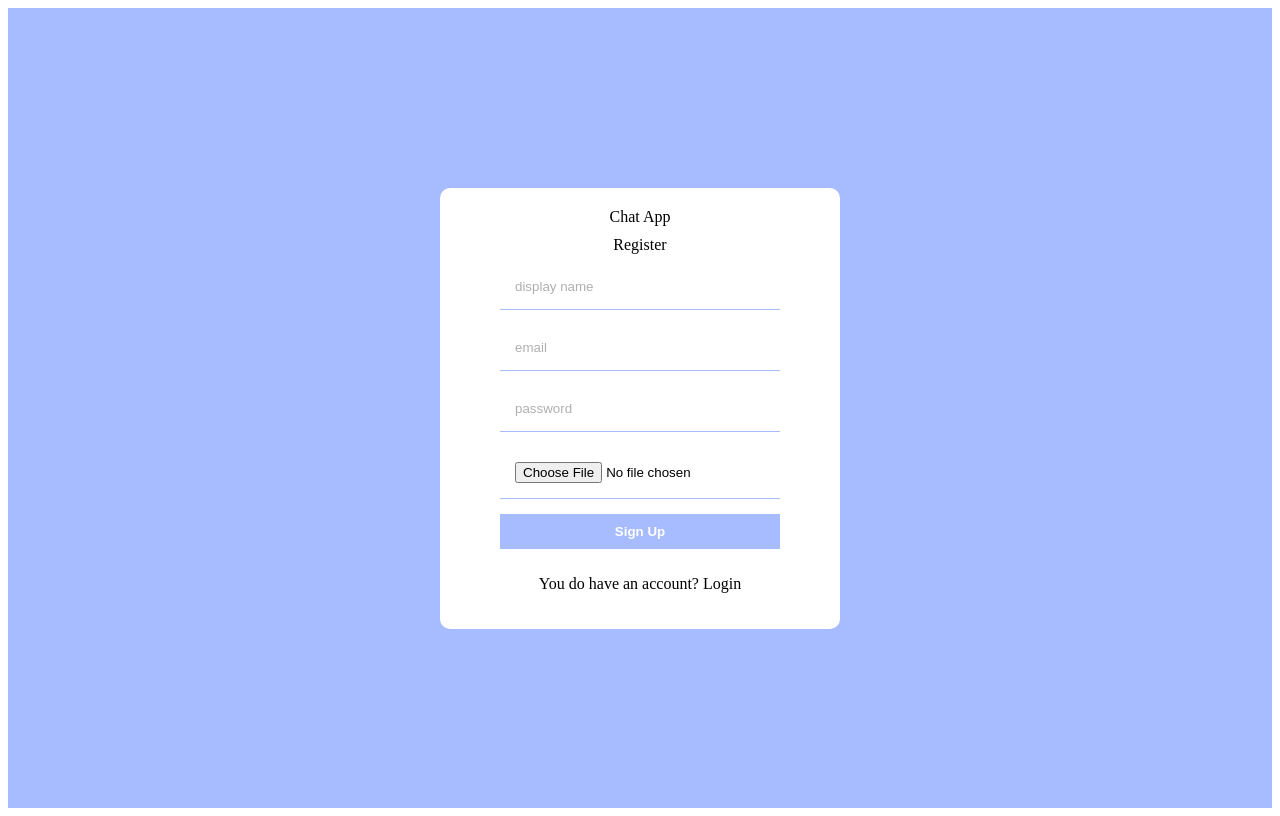
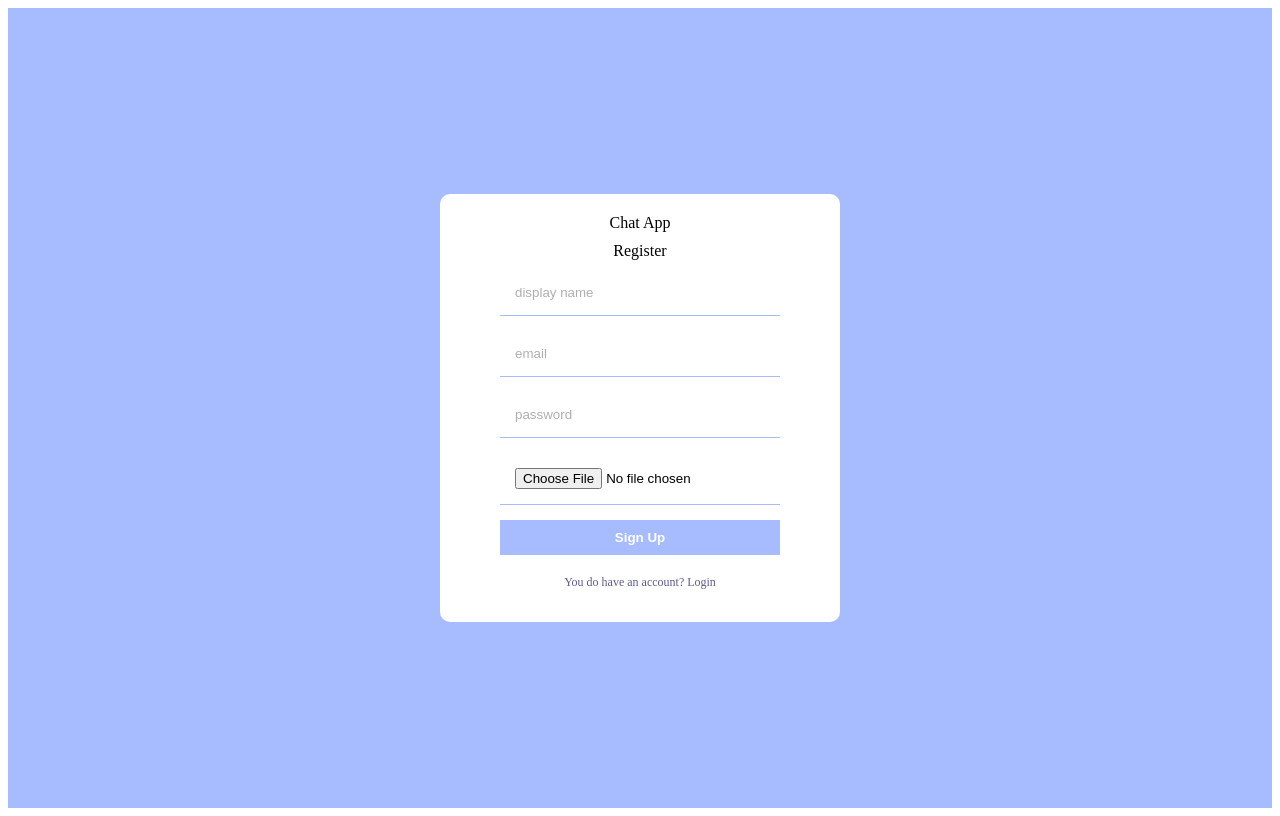
Before and after one commit to Patrick-Ngige/Chat-App, a React (Create React App) app: page / in a window 1280 px wide. Built offline with nearby package versions, Linux system fonts and the light colour scheme.

Commit message:
styling the register p tag

```diff
--- a/src/styles.scss
+++ b/src/styles.scss
@@ -36,7 +36,11 @@
                 cursor: pointer;
                 border: none;
             }
-
+        }
+        p{
+            color: #5d5b8d;
+            font-size: 12px;
+            margin-top: 10px;
         }
     }
 }
```
